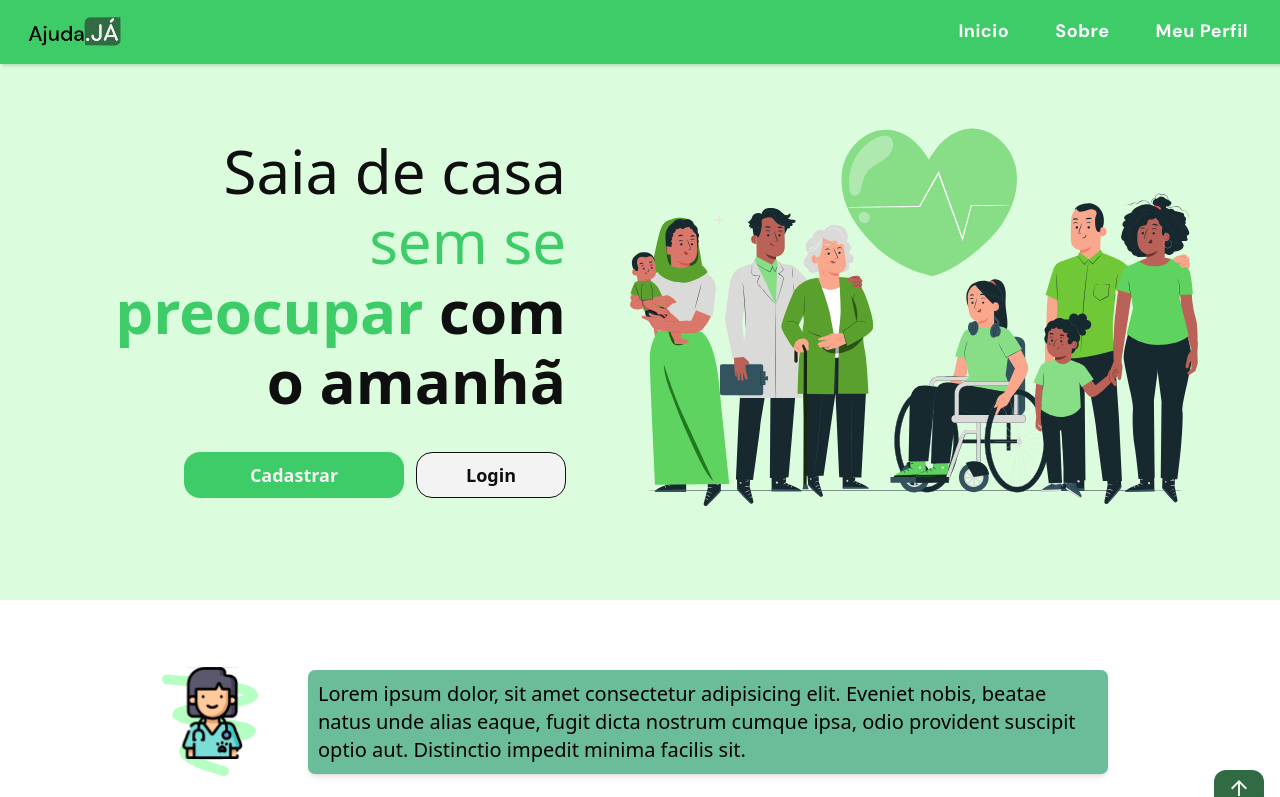
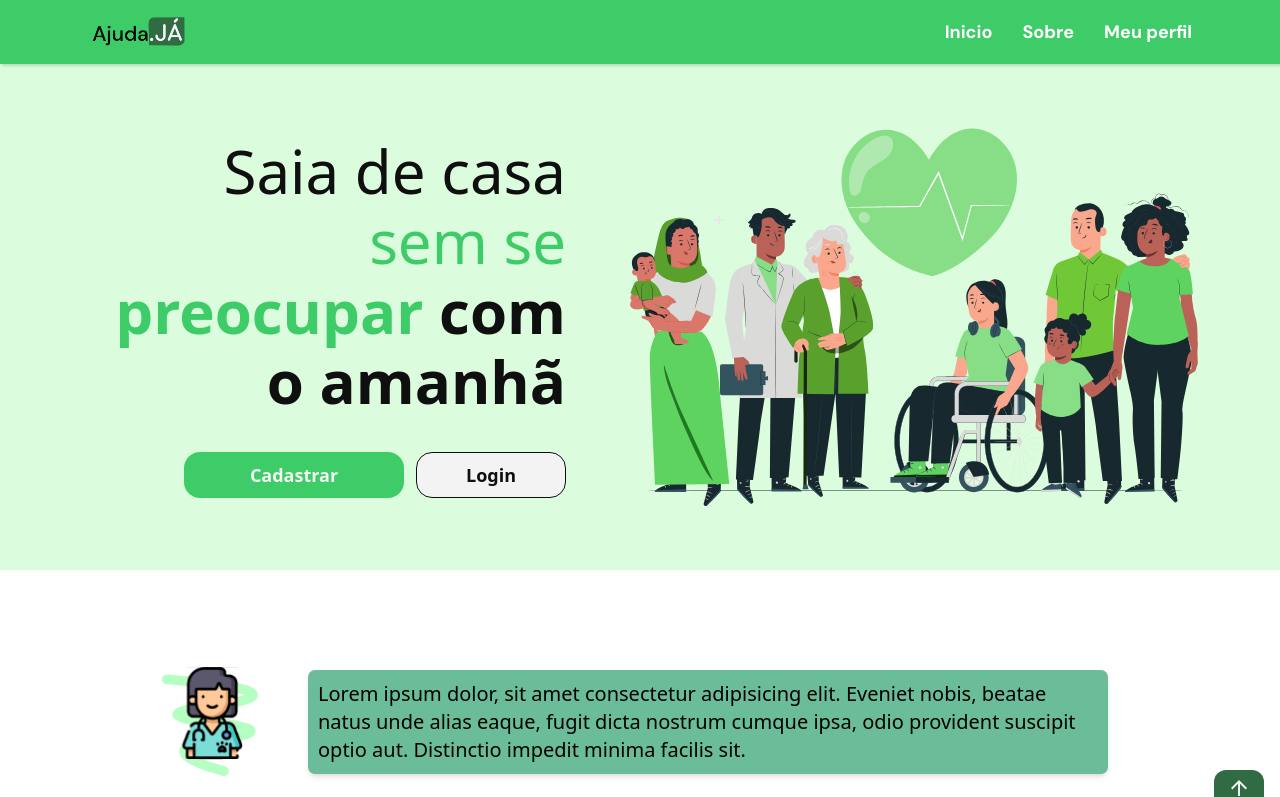
Before and after one commit to PedroVenchiarutti/ajudaJa-Project, a React (Vite) app: page / in a window 1280 px wide. Shown: the top 797 px of the page. Built offline with nearby package versions, Linux system fonts and the light colour scheme.

Commit message:
refec: homepage and login to responsive

```diff
--- a/package.json
+++ b/package.json
@@ -28,12 +28,13 @@
     "react-input-mask": "^2.0.4",
     "react-reveal": "^1.2.2",
     "react-router-dom": "^6.3.0",
+    "react-scroll": "^1.8.8",
     "react-toastify": "^9.0.8",
     "sass": "^1.55.0",
+    "socket.io": "^4.5.3",
+    "socket.io-client": "^4.5.3",
     "swiper": "^8.4.2",
     "uuid": "^9.0.0",
-    "socket.io": "^4.5.3",
-    "socket.io-client": "^4.5.3",
     "yup": "^0.32.11"
   },
   "devDependencies": {
--- a/src/Components/Axios/AxiosFunctions.js
+++ /dev/null
@@ -1,40 +0,0 @@
-import axios from "axios";
-import { urlGetUser, urlSignUp } from "./AxiosRoutes";
-
-export const postSignUp = (url) => {
-    axios.post(urlSignUp,  {
-        username: userName,
-        email: email,
-        password: password,
-        passwordConfirmation: confirmPassword,
-        birthday: dateNasc,
-        emergencynumber: "11999999999",
-        helth_insurance: "Nao",
-        gender: sex,
-        name: firstName,
-        lastname:  lastName,
-        avatar: url,
-    }
-        ).then((response) => {
-            console.log(response)
-        }).catch((err) => {
-            console.log(err)
-        })
-    }
-
-
-
-
-
-// DEV ONLY
-export const get = () => {
-    axios.get(urlGetUser, {
-        headers: {
-            authorization: 'eyJhbGciOiJIUzI1NiIsInR5cCI6IkpXVCJ9.eyJpZCI6NTksImlhdCI6MTY2NjA5NTUwMiwiZXhwIjoxNjY2MTA5OTAyfQ.SIOrUO6eAPgr-7BKF4ykZcuF0pOYHN2wcdZKD_6G0NQ'
-        }
-    }).then((response) => {
-        console.log(response)
-    }).catch((err) => {
-        console.log(err)
-    })
-}
--- a/src/Components/Axios/AxiosRoutes.js
+++ /dev/null
@@ -1,8 +0,0 @@
-
-//POST
-export const urlSignUp = "https://ajudajaapi.herokuapp.com/api/public/register";
-export const urlSignIn = "https://ajudajaapi.herokuapp.com/api/public/login";
-
-
-//GET
-export const urlGetUser = "https://ajudajaapi.herokuapp.com/api/private/users";
--- a/src/Components/newHeader/index.jsx
+++ b/src/Components/newHeader/index.jsx
@@ -1,10 +1,11 @@
-import { IconButton, Toolbar, AppBar, Drawer, Link, MenuItem, Button } from "@mui/material";
+import { IconButton, Toolbar, AppBar, Drawer, MenuItem, Button, Container } from "@mui/material";
 import MenuIcon from '@mui/icons-material/Menu';
 import React, { useEffect, useState, useContext } from "react";
 import logo from '/images/logo-v2.png'
-import { Link as RouterLink } from "react-router-dom";
+import { Link } from "react-router-dom";
 import { AuthContext } from '../../contexts/auth';
 import LogoutIcon from '@mui/icons-material/Logout';
+import { Link as Scroll } from 'react-scroll'
 
 
 
@@ -29,7 +30,7 @@ const headersData = [
     },
     {
         label: 'Sobre',
-        href: '/'
+        href: 'about'
     },
     {
         label: 'Meu perfil',
@@ -103,74 +104,99 @@ const displayMobile = () => {
 }
 
 const getMenuButtons = () => {
-    return headersData.map(({label, href})=> {
-        return(
-            <Button {...{
-                key:label,
-                color: 'inherit',
-                to: href,
-                component: RouterLink,
+
+    return (
+        <>
+            <Link {...{component: Link, to: '/', color: 'inherit', style: {textDecoration: 'none', fontWeight: 'bold',  marginLeft: '30px'}, key: 'inicio'}} className='hover:text-[#1f721f] text-lg hover:border-b-2 hover:pb-4 hover:pt-3 hover:mb-[-5px] '>
+                Inicio
+            </Link>
+
+             <Scroll to={'about'} smooth={true} duration={1000}>
+                 <Link {...{component: Link,  color: 'inherit', style: {textDecoration: 'none', fontWeight: 'bold',  marginLeft: '30px'}, key: 'Sobre'}} className='hover:text-[#1f721f] text-lg hover:border-b-2 hover:pb-[17.5px] hover:pt-4 hover:mb-[-6px] '>
+                            Sobre
+                 </Link>
+             </Scroll>
+
+            <Link {...{component: Link, to: '/myprofile', color: 'inherit', style: {textDecoration: 'none', fontWeight: 'bold',  marginLeft: '30px'}, key: 'Meu perfil'}} className='hover:text-[#1f721f] text-lg hover:border-b-2 hover:pb-4 hover:pt-3 hover:mb-[-5px] '>
+            Meu perfil
+             </Link>
+
+        </>
 
 
-            }} sx={{
-                textTransform: 'capitalize',
-                size: '70px',
-                fontFamily: 'DM Sans',
-                fontWeight: 'bold',
-                fontSize: '18px',
-                marginLeft: '30px',
-                background: 'transparent',
-                '&:hover': {
-                borderRadius: '0px',
-                background: 'transparent',
-                // backgroundColor: '#316B44',
-                padding: '14px 9px',
-                borderBottom: '3px solid #316B44 ',
-                color: '#316B44',
-                transition: 'none',
+    )
 
-            }}}>
-                {label}
-            </Button>
-        )
-    })
+
 }
 
 const displayDesktop = () => {
     return (
+        <AppBar position="static" sx={{backgroundColor: "#3DCC67", boxShadow:'rgba(0, 0, 0, 0.0) 1.95px 1.95px 2.6px'}}>
+            <Container maxWidth='lg' >
                 <Toolbar sx={{
-            backgroundColor:"#3DCC67",
-            paddingRight: "79px",
-            paddingLeft: "30px",
-            display: 'flex',
+                 display:'flex',
                  justifyContent: 'space-between',
-            textShadow: 'none   '
+                 fontFamily: 'DM Sans',
                     }}>
-            <div><img className="w-[100px]" src={logo} alt="" /></div>
+
+                        <div>
+                            <img className="w-[100px]" src={logo} alt="" />
+                            </div>
                         <div className="flex items-center">{getMenuButtons()}
                         {buttonLogout()}
                         </div>
+
                 </Toolbar>
+            </Container>
+        </AppBar>
     )
 }
 
 const getDrawerChoices = () => {
-    return headersData.map(({label, href}) => {
-        return(
+
+    return (
+        <>
             <Link
                 {...{
-                component: RouterLink,
-                to:href,
+                    component: Link,
+                    to:'/',
                     color: 'inherit',
                     style: {textDecoration: 'none'},
-                key: label,
+                    key: 'Inicio',
 
                 }}
                 >
-                <MenuItem sx={{fontFamily: 'DM Sans', fontWeight: 500}}>{label}</MenuItem>
+                    <MenuItem sx={{fontFamily: 'DM Sans', fontWeight: 500}}>Inicio</MenuItem>
                 </Link>
+
+                <Scroll to={'about'} smooth={true} duration={1000}>
+                    <Link
+                    {...{
+                        component: Link,
+                        color: 'inherit',
+                        style: {textDecoration: 'none'},
+                        key: 'Sobre',
+                    }}
+                    >
+                        <MenuItem sx={{fontFamily: 'DM Sans', fontWeight: 500}}>Sobre</MenuItem>
+                    </Link>
+                </Scroll>
+
+                <Link
+                {...{
+                    component: Link,
+                    to:'/myprofile',
+                    color: 'inherit',
+                    style: {textDecoration: 'none'},
+                    key: 'Meu perfil',
+
+                }}
+                >
+                    <MenuItem sx={{fontFamily: 'DM Sans', fontWeight: 500}}>Meu perfil</MenuItem>
+                </Link>
+        </>
     )
-    })
+
 }
 
 return (
--- a/src/Pages/Header/index.jsx
+++ b/src/Pages/Header/index.jsx
@@ -5,7 +5,7 @@ import { Link } from 'react-router-dom';
 
 const Header = () => {
     return (
-        <header className='w-full before:content-[""] before:h-[550px]  md:before:h-[650px]  lg:before:h-[600px]  before:absolute before:z-[-1]  before:w-full  before:bg-[#dcfddd]'>
+        <header className='w-[100%] bg-[#dcfddd]'>
             <div className="max-w-[1200px] pr-5 pt-24 md:pt-32 m-auto pb-16 ">
 
             <div className="content grid md:grid-cols-2 items-center text-[#0f0f0f]">
--- a/src/Pages/Homepages/Homepage.jsx
+++ b/src/Pages/Homepages/Homepage.jsx
@@ -13,18 +13,21 @@ import '../../index.scss';
 
 function Homepage() {
 
+
+
   return (
     <>
 
       <div className='w-[100%] m-auto '>
+      <Fade top>
+
+<Header/>
+
+</Fade>
 
       <div className='lg:max-w-[1280px] m-auto'>
-        <Fade top>
 
-        <Header/>
-
-        </Fade>
-        <Information/>
+        <Information id='about'/>
         <Cards/>
         <FAQ/>
         <Chatbox/>
--- a/src/Pages/Information/Information.jsx
+++ b/src/Pages/Information/Information.jsx
@@ -4,7 +4,7 @@ import DoctorGirl from '/images/doctor-girl.svg'
 import DoctorMan from '/images/doctor-man.svg'
 import Fade from 'react-reveal/Fade';
 
-export default function Information() {
+export default function Information({id}) {
 
 
     const contentClass = ' m-2.5 flex flex-col sm:flex-row md:flex-row justify-center items-center gap-1 sm:gap-10 animation-toRight  '
@@ -16,7 +16,7 @@ export default function Information() {
     return (
 
 
-    <div className="w-[100%] pt-20">
+    <div id={id} className="w-[100%] pt-20">
 
             <Fade left>
 
--- a/src/Pages/Login/index.jsx
+++ b/src/Pages/Login/index.jsx
@@ -51,20 +51,21 @@ const FormLogin = ({goToRegister}) => {
     <>
       <div className="w-[100w] h-[100vh] bg-gradient-to-t from-navFontColor to-firstSessionFontColor  md:from-white md:to-white">
         <div className="grid grid-cols-1 md:grid-cols-2 h-[100vh]">
-          <div className="hidden md:block bg-gradient-to-t from-navFontColor to-firstSessionFontColor drop-shadow-lg pl-10 pt-20">
+          <div className="hidden md:flex justify-center  bg-gradient-to-t from-navFontColor to-firstSessionFontColor drop-shadow-lg pl-10 ">
             <Fade left>
-              <div className="mt-32 m-auto relative">
-                <h2 className="font-bold text-white text-6xl px-4 pb-3 drop-shadow-md">
-                  Saia de casa{' '}
-                </h2>
 
-                <h2 className="font-medium text-white px-4 pb-2 text-5xl drop-shadow-md">
-                  sem se preocupar com
-                </h2>
-                <h2 className="font-bold px-4 lg:pl-48  text-[#9EFFBB] drop-shadow-md text-7xl">
-                  o amanhã!
-                </h2>
-              </div>
+
+
+                  <div className='flex items-center justify-center'>
+                    <h2 className='font-bold lg:text-5xl drop-shadow-md text-5xl  text-white xl:text-7xl xl:leading-[80px] '>
+                      Saia de casa <br/>
+                      <span className='font-normal'>sem se <br/> preocupar com</span> <br/>
+                      <span className='xl:text-8xl font-bold  text-[#9EFFBB] '>o amanhã! </span>
+                    </h2>
+                  </div>
+
+
+
             </Fade>
           </div>
 
--- a/src/Routes/index.jsx
+++ b/src/Routes/index.jsx
@@ -6,7 +6,6 @@ import UserInformation from '../Pages/UserInformation/userinformation'
 import MyProfile from '../Pages/MyProfile/Myprofile';
 import MyProfilePublic from '../Pages/MyProfilePublic'
 import EditProfile from '../Pages/EditProfile'
-import LoginAndSign from '../Pages/LoginAndSignUp';
 import PasswordRecuperation from '../Pages/passwordRecuperation';
 import { AuthContext, AuthProvider } from '../contexts/auth';
 import Login from '../Pages/Login'
```
Also changed, not shown: 1 other file (tests, documents, lock files or other folders). Lines whose indentation alone changed are shown as unchanged.
